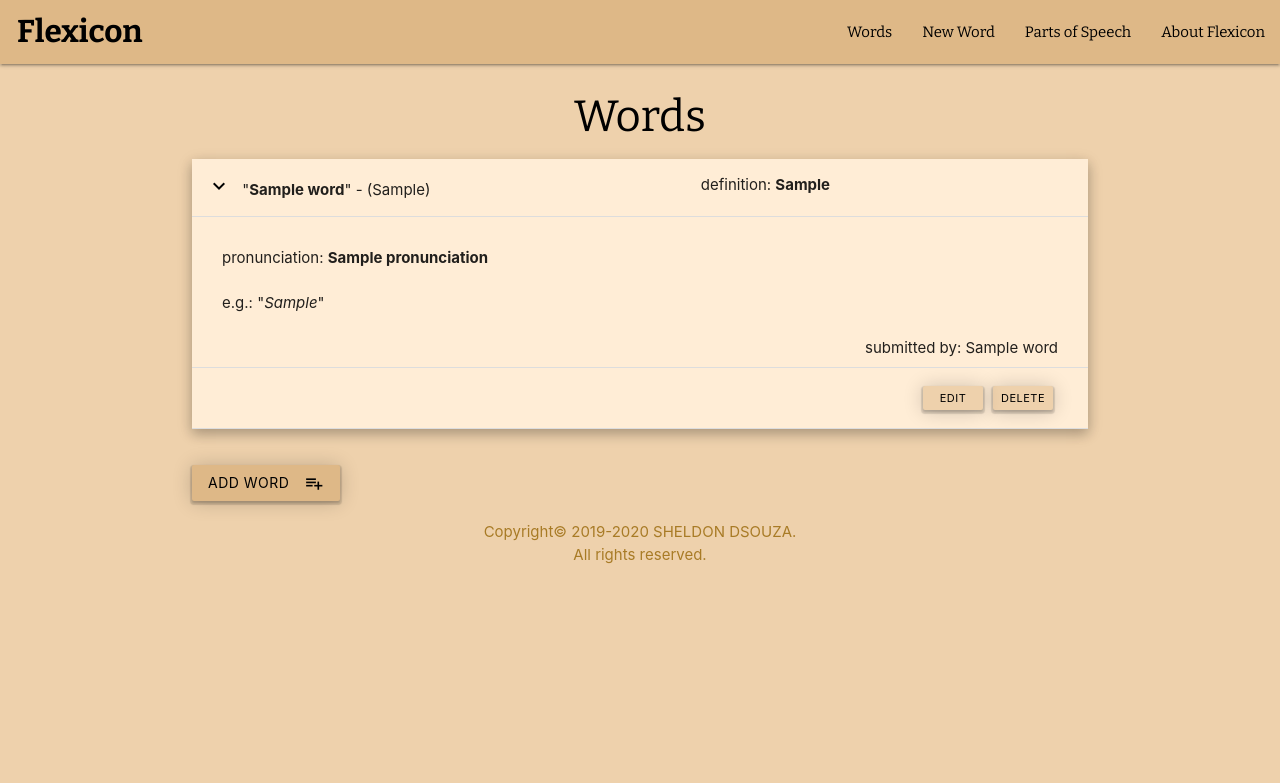
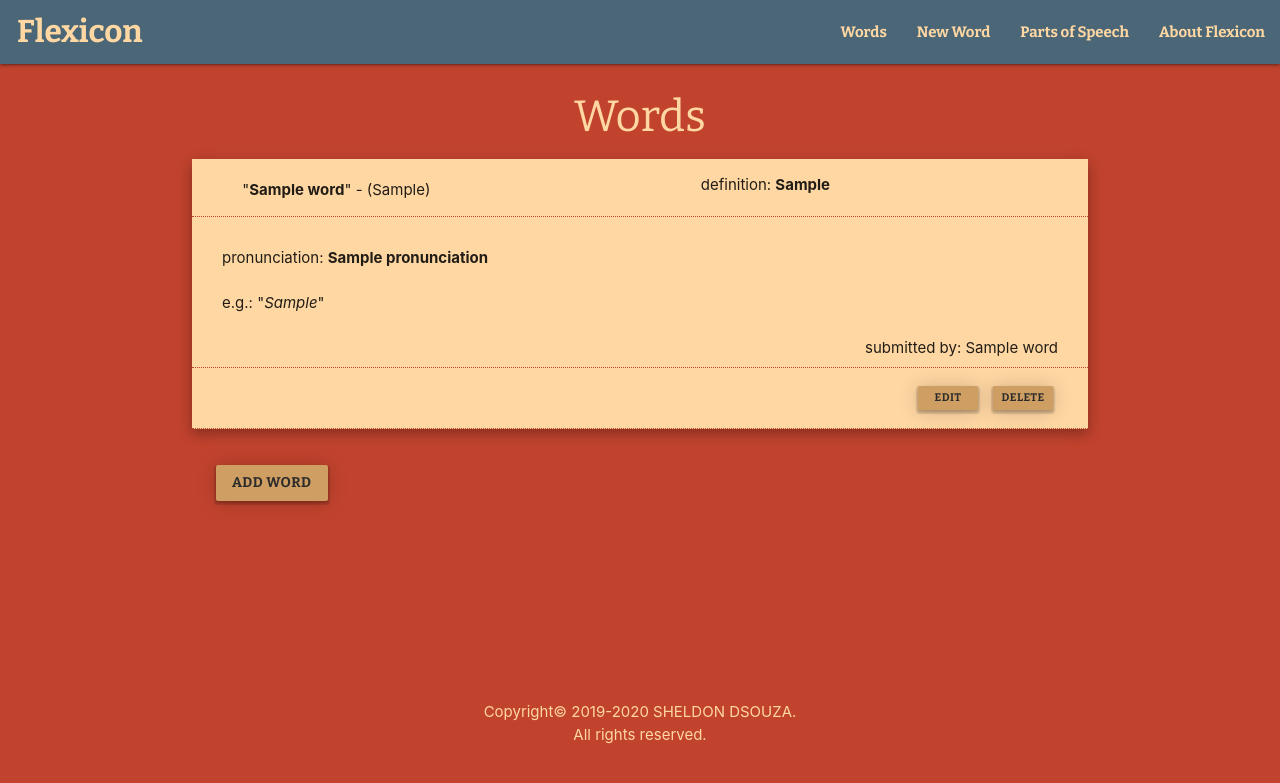
Before and after one commit to sheldon18/flexicon, a Flask app: page / in a window 1280 px wide, after a click that opens the changed part. Shown: the top 783 px of the page. Run offline with Flask 2, Linux system fonts and the light colour scheme; a database or web service that is not in the repository returns one stand-in record (values such as "Sample title"); some libraries are stand-ins or nearby versions.

Commit message:
color scheme changed, form validation added

```diff
--- a/static/css/style.css
+++ b/static/css/style.css
@@ -1,5 +1,5 @@
 body {
-    background-color: #eed1ac;
+    background-color: #c1432e;
 }
 
 .btn_small {
@@ -21,52 +21,66 @@ body {
 }
 
 nav .brand-logo {
-    color: black;
+    color: #ffd7a3;
 }
 
 .nav-wrapper {
-    background-color: burlywood;
+    background-color: #4b6777;
 }
 
 .sidenav  {
-    background-color: burlywood;
+    background-color: #4b6777;
     font-family: 'Bitter', serif;
-    color: black;
+    color: #ffd7a3;
+    font-weight: bold;
+}
+
+.sidenav li > a {
+    background-color: #4b6777;
+    font-family: 'Bitter', serif;
+    color: #ffd7a3;
+    font-weight: bold;
 }
 
 h3 {
     font-family: 'Bitter', serif;
-    color: black;
+    color: #ffd7a3;
     text-align: center;
 }
 
 nav ul a {
     font-family: 'Bitter', serif;
-    color: black;
+    color: #ffd7a3;
+    font-weight: bold;
 }
 
 
 .collapsible-body, .collapsible-header {
-    background-color: #ffedd6;
+    background-color: #ffd7a3;
+    border-bottom: 1px dotted #c1432e;
 }
 
 .material-icons {
-    color: black;
+    color: #ffd7a3;
 }
 
 .btn {
-    background-color: burlywood !important;
-    color: black;
+    font-family: 'Bitter', serif;
+    font-weight: bold;
+    background-color: #ce9e62 !important;
+    color: #2c2c2c;
     box-shadow: 0 2px 2px 0 rgba(0,0,0,0.14),0 2px 1px 2px rgba(0,0,0,0.12),0 1px 20px 0 rgba(0,0,0,0.2);
+    margin-left: 24px;
 }
 
 .btn_small {
-    background-color: #eed1ac !important;
+    background-color: #ce9e62 !important;
     font-size: 11px;
+    margin-left: 10px;
 }
 
 .footer a {
-    color: #a87b26;
+    color: #ffd7a3;
 }
 
 .about {
@@ -74,9 +88,14 @@ nav ul a {
     color: black;
 }
 
+h6 {
+   font-family: 'Bitter', serif;
+   color: #ffd7a3;
+}
+
 h6 a {
    font-family: 'Bitter', serif;
-   color: black;
+   color: #ffd7a3;
    font-weight: bold;
 }
 
@@ -98,6 +117,7 @@ h6 a {
 }
 
 
+
 @media only screen and (max-width: 992px) {
   .brand-logo {
     font-family: 'Bitter', serif;
--- a/templates/addspeechpart.html
+++ b/templates/addspeechpart.html
@@ -8,16 +8,14 @@
         <div class="row">
             <div class="input-field col s12">
                 <i class="material-icons prefix">list</i>
-                <input id="part_of_speech" name="part_of_speech" type="text" class="validate">
+                <input id="part_of_speech" name="part_of_speech" type="text" class="validate" aria-required="true">
                 <label for="part_of_speech">Updated part of speech</label>
             </div>
         </div>
 
         <div class="row">
             <div class="input-field col s3">
-                <button class="btn waves-effect waves-light" type="submit" name="action">Add
-                    <i class="material-icons right">playlist_add</i>
-                </button>
+                <button class="btn waves-effect waves-light" type="submit" name="action">Add</button>
             </div>
         </div>
     </form>
--- a/templates/base.html
+++ b/templates/base.html
@@ -55,6 +55,10 @@
         $(document).ready(function() {
             $('.collapsible').collapsible();
             $('select').formSelect();
+                if ($('select').value() == "") {
+                    alert('Please choose an option');
+                    return false;
+                    }
             $('.sidenav').sidenav();
         });
 
--- a/templates/editword.html
+++ b/templates/editword.html
@@ -57,9 +57,7 @@
         </div>
         <div class="row">
             <div class="input-field col s3">
-                <button class="btn waves-effect waves-light" type="submit" name="action">Submit Edit
-                    <i class="material-icons right">done</i>
-                </button>
+                <button class="btn waves-effect waves-light" type="submit" name="action">Submit Edit</button>
             </div>
         </div>
     </form>
--- a/templates/index.html
+++ b/templates/index.html
@@ -40,9 +40,16 @@
   </ul>
 </div>
 <div class="row">
-    <a href="{{ url_for('add_word') }}" class="waves-effect waves-light btn">
-      <i class="material-icons right">playlist_add</i>Add Word</a>
+    <a href="{{ url_for('add_word') }}" class="waves-effect waves-light btn">Add Word</a>
 </div>
+</br>
+</br>
+</br>
+</br>
+</br>
+</br>
+</br>
+</br>
 
 
 {% endblock %}
```
Also changed, not shown: templates/aboutflexicon.html (+7 -1 lines), templates/addword.html (+7 -9 lines), templates/editspeechpart.html (+3 -5 lines), templates/partofspeech.html (+9 -3 lines).
